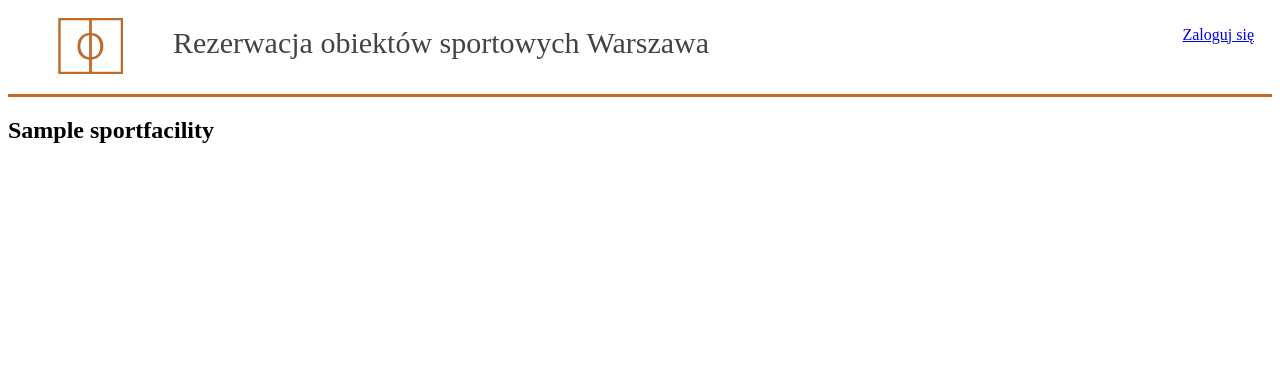
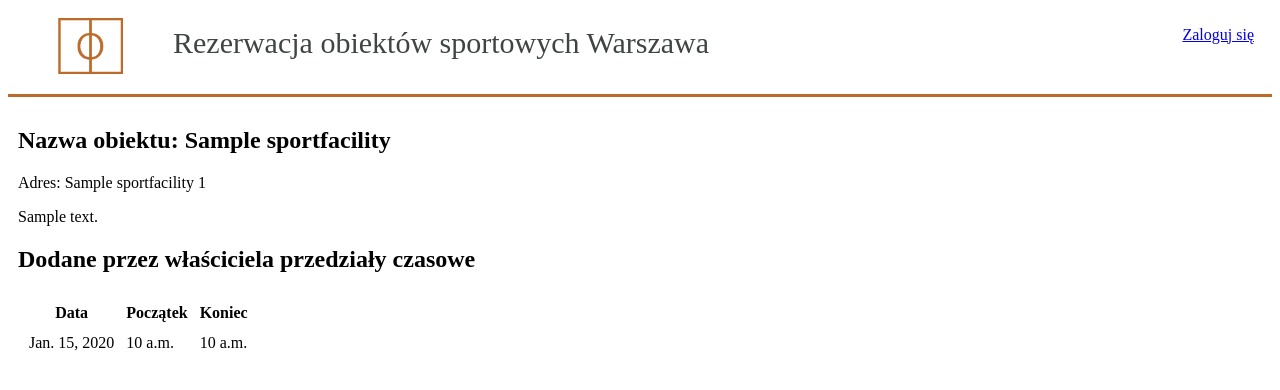
Before and after one commit to Mafarein/Coders_DataForCity, a Django app: page /obj/1/ in a window 1280 px wide. Shown: the top 390 px of the page. Run offline with Django 4.2, Linux system fonts and the light colour scheme; tables that the repository leaves empty hold one stand-in row (values such as "Sample post").

```diff
--- a/rezerwacja_sal/accounts/templates/accounts/profile.html
+++ b/rezerwacja_sal/accounts/templates/accounts/profile.html
@@ -1,6 +1,5 @@
 {% extends "base_generic.html" %}
 
 {% block content %}
-<h2>{{user.username}}</h2>
 <p><a href="{% url 'search' %}">Przejdź do strony wyszukiwania obiektów sportowych</a></p>
 {% endblock %}
--- a/rezerwacja_sal/main/static/css/styles.css
+++ b/rezerwacja_sal/main/static/css/styles.css
@@ -58,7 +58,7 @@ img.logo{
     padding: 10px;
 }
 
-.facility_edit{
+.facility{
     display: flex;
 }
 
@@ -79,6 +79,10 @@ img.logo{
 .table2 td {
     text-align: center;
     padding: 10px;
+}
+
+.tablecenter {
+    text-align: center;
 }
 
 form {
--- a/rezerwacja_sal/main/templates/main/facility_created.html
+++ b/rezerwacja_sal/main/templates/main/facility_created.html
@@ -2,4 +2,7 @@
 
 {% block page-content %}
     <p>Obiekt został utworzony w bazie danych. Stanie się widoczny po zatwierdzeniu przez administrację.</p>
+    <a href="{% url 'user_facilities' owner.pk %}">Powrót do profilu</a>
+
+
 {% endblock %}
--- a/rezerwacja_sal/main/templates/main/facility_detail.html
+++ b/rezerwacja_sal/main/templates/main/facility_detail.html
@@ -1,6 +1,24 @@
 {% extends "base_generic.html" %}
 
 {% block content %}
-<h2>{{facility.name}}</h2>
+<div class="facility">
+    <div class="block1">
+        <h2>Nazwa obiektu: {{facility.name}}</h2>
+        <p>Adres: {{facility.street_name}} {{facility.building_number}}</p>
+        {{facility.description}}
+        <h2>Dodane przez właściciela przedziały czasowe</h2>
+        <table>
+            <tr><th>Data</th><th>Początek</th><th>Koniec</th></tr>
+            {% for slot in timeslots %}
+            <tr><td>{{slot.date}}</td><td>{{slot.start}}</td><td>{{slot.end}}</td></tr>
+            {% endfor %}
+        </table>
+
+    </div>
+    <div class="block1">
+        {% block page-content %}
+        {% endblock %}
+    </div>
+</div>
 
 {% endblock content %}
--- a/rezerwacja_sal/main/templates/main/facility_edit.html
+++ b/rezerwacja_sal/main/templates/main/facility_edit.html
@@ -1,7 +1,7 @@
 {% extends "base_generic.html" %}
 
 {% block content %}
-<div class="facility_edit">
+<div class="facility">
     <div class="block1">
         <h1>Nazwa obiektu: {{facility.name}}</h1>
         <p>Adres: {{facility.street_name}} {{facility.building_number}}</p>
--- a/rezerwacja_sal/main/templates/main/make_reservation.html
+++ b/rezerwacja_sal/main/templates/main/make_reservation.html
@@ -1,6 +1,6 @@
-{% extends "base_generic.html" %}
+{% extends "main/facility_detail.html" %}
 
-{% block content %}
+{% block page-content %}
 <h1>{{facility.name}}</h1>
 <form method="POST">
     {% csrf_token %}
--- a/rezerwacja_sal/main/templates/main/search.html
+++ b/rezerwacja_sal/main/templates/main/search.html
@@ -20,7 +20,7 @@
         <tr><th>Obiekt</th><th>Typ</th><th>Właściciel</th></tr>
         {% for obj in facilities %}
         <tr>
-            <td><a href="{% url "facility_detail" obj.id %}">{{obj.name}}</a></td>
+            <td><a href='{% url "facility_detail" obj.id %}'>{{obj.name}}</a></td>
             <td><ul>{% for type in obj.type.all %}<li>{{type}}</li>{% endfor %}</ul></td>
             <td>
                 {{obj.owner}}{% if obj.owner.first_name and obj.owner.last_name %} ({{obj.owner.first_name}} {{obj.owner.last_name}}){% endif %}
--- a/rezerwacja_sal/main/templates/main/user_facilities.html
+++ b/rezerwacja_sal/main/templates/main/user_facilities.html
@@ -4,7 +4,7 @@
 
 {% block page-content %}
 <p class="p1">Obiekty sportowe użytkownika {{owner}}:</p>
-<table class="table2">
+<table class="table2" class="tablecenter">
     <tr><th>Nazwa</th><th>Typ</th><th>Adres</th></tr>
     {% for fac in facilities %}
     <tr>
--- a/rezerwacja_sal/main/views.py
+++ b/rezerwacja_sal/main/views.py
@@ -118,7 +118,7 @@ def create_facility(request):
             if form.is_valid():
                 facility = form.save(user)
             # TODO: powiadom admina o próbie utworzenia obiektu
-            return render(request, "main/facility_created.html")
+            return render(request, "main/facility_created.html", {"owner": user})
         else:
             form = SportFacilityForm()
             if user.groups.filter(name="Schools").exists():
```
